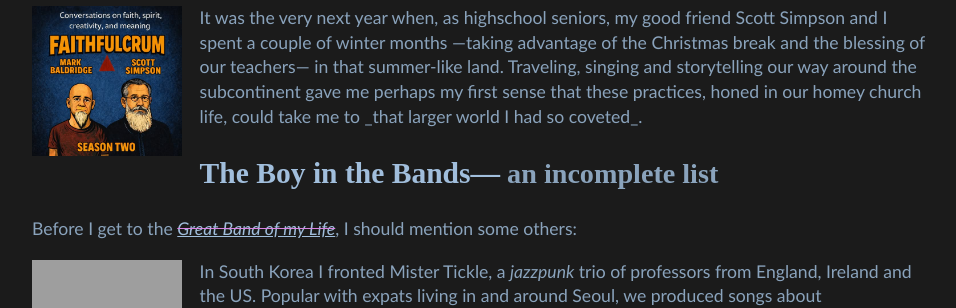
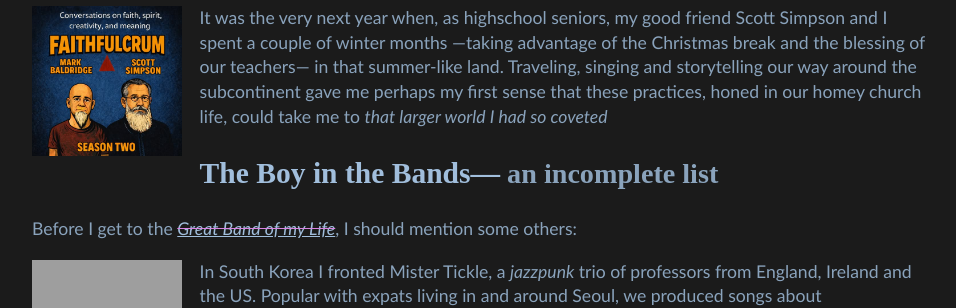
Before and after one commit to Interactimation/portfolio, a Jekyll site: the page built from performing/index.md, in a window 1280 px wide and 900 px high, scrolled down 1189 px. Shown: the part 253-561 px from the top of the window, without its empty margins (158-1114 px from the left). Built offline with Jekyll 4.4.1, drawn with Linux system fonts in a browser that asks for light colours; grey boxes are pictures that could not be loaded.

Commit message:
itals in <p>

```diff
--- a/performing/index.md
+++ b/performing/index.md
@@ -73,7 +73,8 @@ It was the very next year when, as highschool seniors, my good friend Scott Simp
        alt="faithfulcrum logo">
 </a>
 and I spent a couple of winter months —taking advantage of the Christmas break and the blessing of our teachers— in that summer-like land.
-Traveling, singing and storytelling our way around the subcontinent gave me perhaps my first sense that these practices, honed in our homey church life, could take me to _that larger world I had so coveted_.
+Traveling, singing and storytelling our way around the subcontinent gave me perhaps my first sense that these practices, honed in our homey church life, could take me to <i>that larger world I had so coveted</i>
+<br />
 </p>
 
 ## **The Boy in the Bands—** an incomplete list
```
